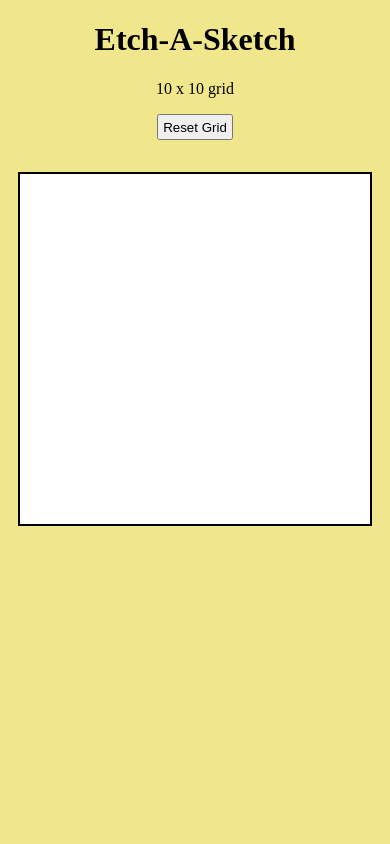
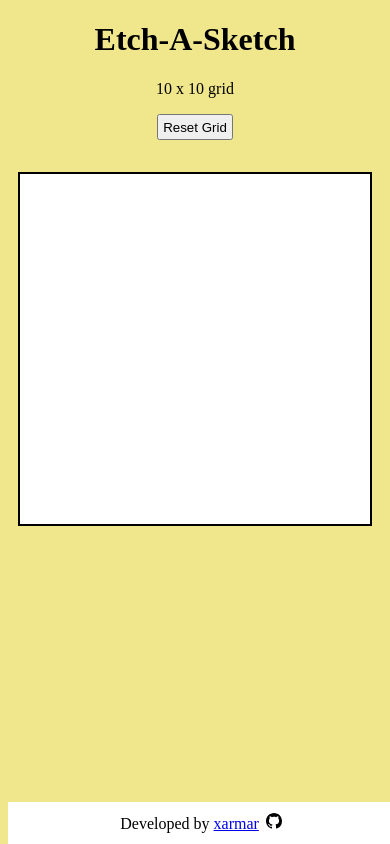
Before and after one commit to xarmar/Etch-A-Sketch, a plain HTML site: page index.html in a window 390 px wide. Drawn offline with Linux system fonts and the light colour scheme.

Commit message:
Add viewport meta to be resposive with mobile devices. Add a footer with a link to the  creator's github.

```diff
--- a/css/etchAsketch.css
+++ b/css/etchAsketch.css
@@ -38,9 +38,32 @@ body{
     min-height: 350px;
     margin: 2rem auto;
     border: 2px solid black;
+    margin-bottom: 1%;
 }
 
 .element {
     display: grid;
     background-color: white;
 }
+
+#footer {
+    display: flex;;
+    margin-bottom: 0px;
+    position: absolute;
+    height: 5%;
+    width: 99%;
+    background-color:#FFFFFF;
+    text-align: center;
+    bottom: 0;
+}
+
+#footer p {
+    margin-left: auto;
+    margin-right: auto;
+    align-self: center;
+    justify-content: center;
+    align-content: center;
+}
+#footer svg {
+    margin-left: 7px;
+}
--- a/index.html
+++ b/index.html
@@ -1,6 +1,8 @@
 <!DOCTYPE html>
 <html>
     <head>
+        <meta charset="utf-8">
+        <meta name="viewport" content="width=device-width, initial-scale=1, shrink-to-fit=no">
         <script src="javascript/etchAsketch.js"></script>
         <link href="css/etchAsketch.css" rel="stylesheet">
     </head>
@@ -13,5 +15,10 @@
             </div>
         <div id="gridContainer"></div>
         </div>
+        <div id="footer">
+            <p>Developed by <a href="https://github.com/xarmar" >xarmar</a><svg xmlns="http://www.w3.org/2000/svg" width="16" height="16" fill="currentColor" class="bi bi-github" viewBox="0 0 16 16">
+                <path d="M8 0C3.58 0 0 3.58 0 8c0 3.54 2.29 6.53 5.47 7.59.4.07.55-.17.55-.38 0-.19-.01-.82-.01-1.49-2.01.37-2.53-.49-2.69-.94-.09-.23-.48-.94-.82-1.13-.28-.15-.68-.52-.01-.53.63-.01 1.08.58 1.23.82.72 1.21 1.87.87 2.33.66.07-.52.28-.87.51-1.07-1.78-.2-3.64-.89-3.64-3.95 0-.87.31-1.59.82-2.15-.08-.2-.36-1.02.08-2.12 0 0 .67-.21 2.2.82.64-.18 1.32-.27 2-.27.68 0 1.36.09 2 .27 1.53-1.04 2.2-.82 2.2-.82.44 1.1.16 1.92.08 2.12.51.56.82 1.27.82 2.15 0 3.07-1.87 3.75-3.65 3.95.29.25.54.73.54 1.48 0 1.07-.01 1.93-.01 2.2 0 .21.15.46.55.38A8.012 8.012 0 0 0 16 8c0-4.42-3.58-8-8-8z"/>
+              </svg>   </p>
+        </div>
     </body>
 </html>
--- a/javascript/etchAsketch.js
+++ b/javascript/etchAsketch.js
@@ -17,6 +17,7 @@ function resetPrompt() {
     let promptUser = document.createElement("input");
     promptUser.placeholder = " Number '10' =  10x10 grid"
     promptUser.classList.add("input");
+    console.log(promptUser.attributes);
     introductionId.appendChild(promptUser);
     let submitButton = document.createElement("button");
     submitButton.innerText = "Create"
```
